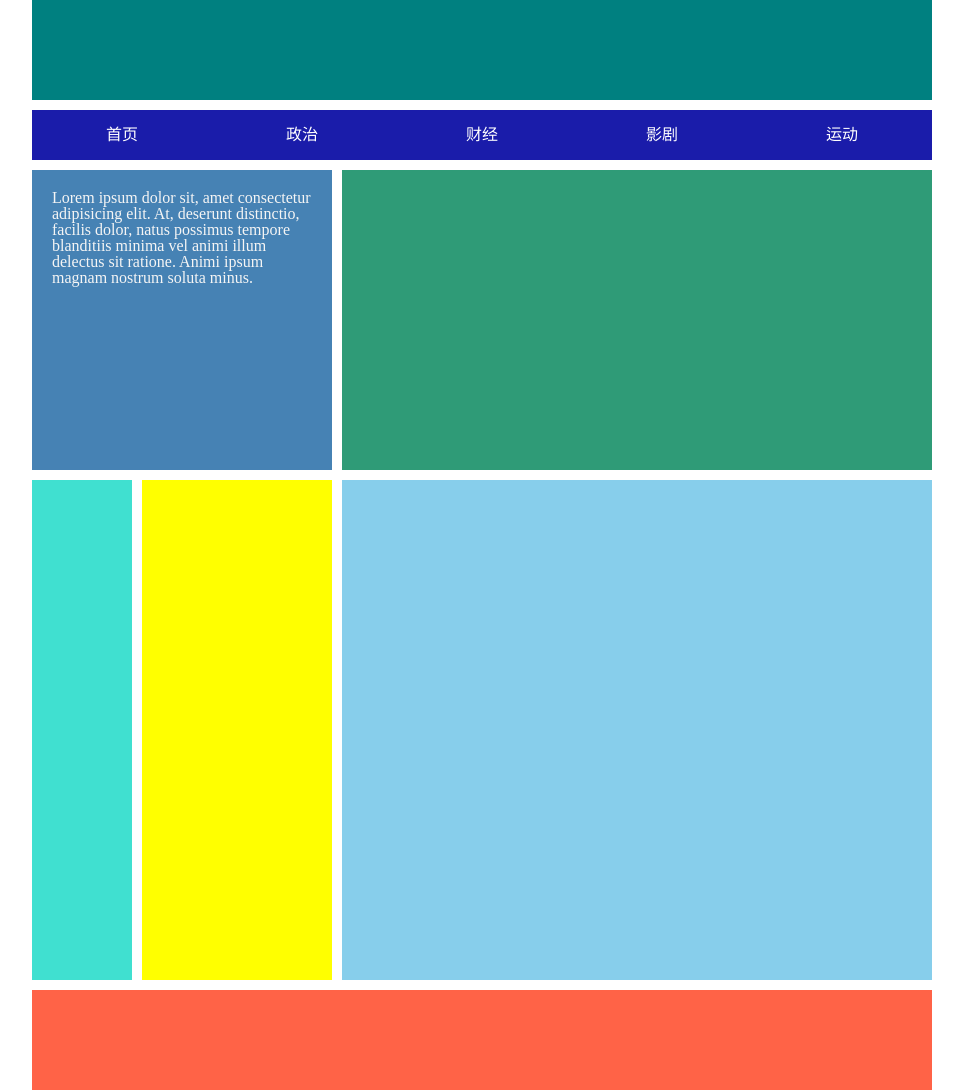
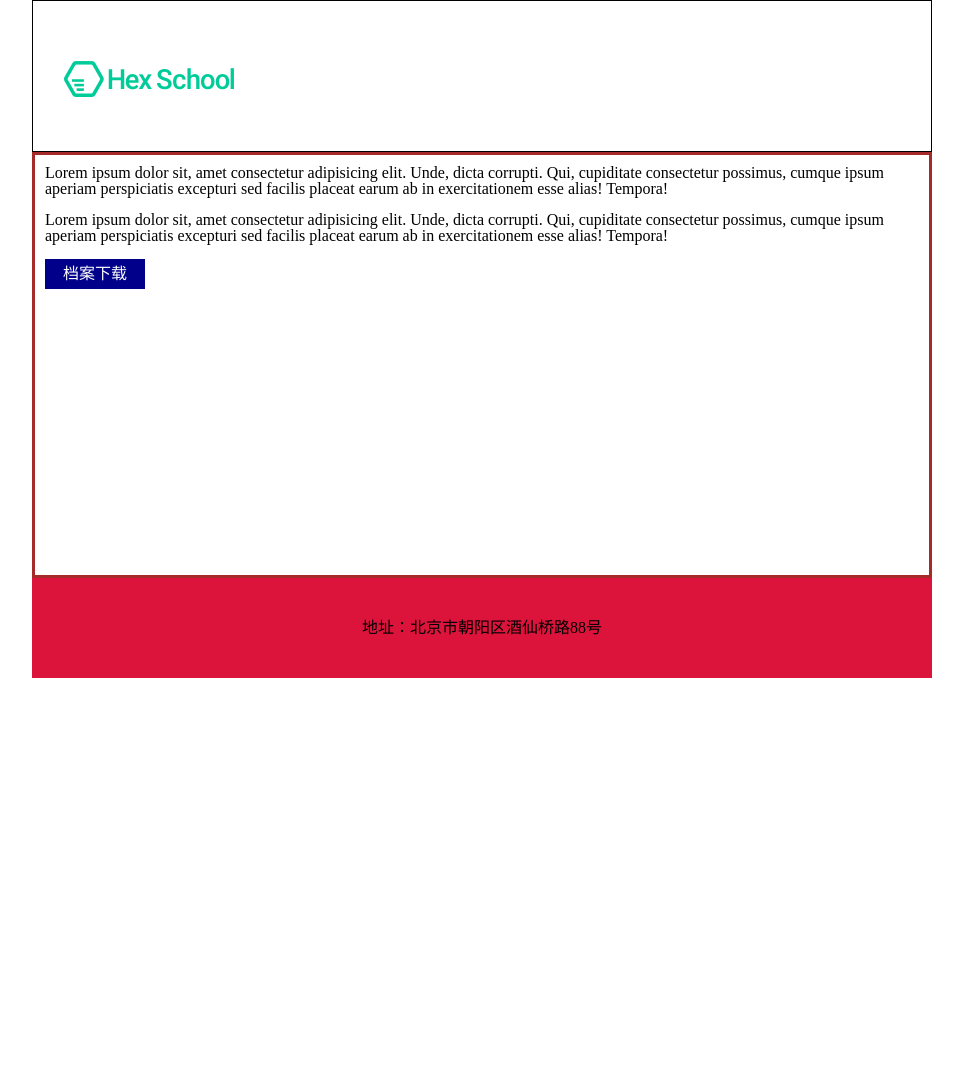
Before and after one commit to mrjas0n/front-end-developer-exercise, a plain HTML site: page index.html in a window 1280 px wide. Shown: the whole page, without its empty margins (158-1121 px from the left). After the commit the page ends 800 px from the top, so only its background shows below. Drawn offline with Linux system fonts and the light colour scheme.

Commit message:
Revert "assement2"
This reverts commit 49be74bc907d62138ede58a6e880ca2d00f333c0.

```diff
--- a/css/style.css
+++ b/css/style.css
@@ -47,103 +47,47 @@ table {
 	border-spacing: 0;
 }
 
-.header{
-    background-color: teal;
-    height: 100px;
-    margin-bottom: 10px;
-}
-
 .wrap{
     width: 900px;
     margin: 0 auto;
 }
 
+.header{
+    border: 1px solid black;
+    height: 150px;
+}
+
 .content{
-    /* height: 600px; */
-    float: left;
-    width: 900px;
-    margin-bottom: 10px;
+    border: 3px solid brown;
+    height: 400px;
+    padding: 10px;
 }
 
 .footer{
-    background-color: tomato;
+    background-color: crimson;
     height: 100px;
+    text-align: center;
+    line-height: 100px;
 }
 
-.box1{
-    background-color: turquoise;
-    width: 100px;
-    height: 500px;
-    float: left;
-    margin-right: 10px;
+img{
+    margin: 60px auto auto 30px;
+}
+p{
+    padding-bottom: 15px;
 }
 
-.box2{
-    background-color: yellow;
-    width: 190px;
-    height: 500px;
-    float: left;
-    margin-right: 10px;
-}
-
-.box3{
-    background-color: skyblue;
-    width: 590px;
-    height: 500px;
-    float: left;
-}
-
-.left{
-    background-color: steelblue;
-    width: 300px;
-    height: 300px;
-    float: left;
-
-    margin-right: 10px;
-}
-
-.right{
-    background-color: rgb(47, 155, 119);
-    width: 590px;
-    height: 100%;
-    float: left;
-}
-
-.clearfix{
-    clear: both;
-}
-
-.menu{
-    margin-bottom: 10px;
-    height: 300px;
-
-}
-
-p{
-    padding: 20px;
-    color: whitesmoke;
-}
-
-.topmenu li{
-    float: left;
-}
-
-.topmenu{
-    height: 50px;
-    margin-bottom: 10px;
-}
-
-.topmenu li a{
-    width: 180px;
-    height: 50px;
+.content a{
     display: block;
-    background-color: rgb(26, 28, 170);
+    height: 30px;
+    width: 100px;
+    background-color: darkblue;
+    color: white;
     text-decoration: none;
     text-align: center;
-    line-height: 50px;
-    color: rgb(255, 255, 255);
+    line-height: 30px;
+    box-sizing: border-box;
 }
-
-.topmenu li a:hover{
-    background-color: darkorange;
+a:hover{
+    background-color: violet;
 }
--- a/css/style2.css
+++ /dev/null
@@ -1,129 +0,0 @@
-/* http://meyerweb.com/eric/tools/css/reset/
-   v2.0 | 20110126
-   License: none (public domain)
-*/
-
-html, body, div, span, applet, object, iframe,
-h1, h2, h3, h4, h5, h6, p, blockquote, pre,
-a, abbr, acronym, address, big, cite, code,
-del, dfn, em, img, ins, kbd, q, s, samp,
-small, strike, strong, sub, sup, tt, var,
-b, u, i, center,
-dl, dt, dd, ol, ul, li,
-fieldset, form, label, legend,
-table, caption, tbody, tfoot, thead, tr, th, td,
-article, aside, canvas, details, embed,
-figure, figcaption, footer, header, hgroup,
-menu, nav, output, ruby, section, summary,
-time, mark, audio, video {
-	margin: 0;
-	padding: 0;
-	border: 0;
-	font-size: 100%;
-	font: inherit;
-	vertical-align: baseline;
-}
-/* HTML5 display-role reset for older browsers */
-article, aside, details, figcaption, figure,
-footer, header, hgroup, menu, nav, section {
-	display: block;
-}
-body {
-	line-height: 1;
-}
-ol, ul {
-	list-style: none;
-}
-blockquote, q {
-	quotes: none;
-}
-blockquote:before, blockquote:after,
-q:before, q:after {
-	content: '';
-	content: none;
-}
-table {
-	border-collapse: collapse;
-	border-spacing: 0;
-}
-
-.wrap{
-    width: 1000px;
-    margin: 0 auto;
-}
-
-.header{
-    background-color: darkred;
-    height: 200px;
-    margin-bottom: 20px;
-}
-
-.logo{
-    float: left;
-    margin: 30px auto auto 30px;
-}
-
-.topmenu{
-    height: 200px;
-    float: right;
-    margin-right: 20px;
-}
-
-.topmenu li{
-    display: block;
-    height: 100px;
-    text-align: center;
-    float: right;
-    line-height: 100px;
-    margin: 10px;
-}
-
-.topmenu li a{
-    color: white;
-    text-decoration: none;
-}
-
-.box1{
-    background-color: black;
-    width: 200px;
-    height: 200px;
-    color: white;
-    padding: 10px;
-    box-sizing: border-box;
-    float: left;
-}
-
-.box2{
-    background-color: thistle;
-    width: 700px;
-    height: 80px;
-    padding: 10px;
-    box-sizing: border-box;
-    float: left;
-}
-
-.box3{
-    background-color: blue;
-    width: 100px;
-    height: 150px;
-    padding: 10px;
-    box-sizing: border-box;
-    float: left;
-    color: white;
-
-}
-
-.content{
-
-    margin-bottom: 20px;
-
-}
-
-.footer{
-    background-color: gray;
-    height: 100px;
-}
-
-.clearfix{
-    clear: both;
-}
--- a/index.html
+++ b/index.html
@@ -8,30 +8,23 @@
 </head>
 <body>
     <div class="wrap">
-        <div class="header"></div>
-        <div class="topmenu">
-            <ul>
-                <li><a href="#">首页</a></li>
-                <li><a href="#">政治</a></li>
-                <li><a href="#">财经</a></li>
-                <li><a href="#">影剧</a></li>
-                <li><a href="#">运动</a></li>
-            </ul>
+        <div class="header">
+            <img src="../front-end-developer-exercise/img/007 logo.png" alt="">
         </div>
         <div class="content">
-            <div class="menu">
-                <div class="left">
-                    <p>Lorem ipsum dolor sit, amet consectetur adipisicing elit. At, deserunt distinctio, facilis dolor, natus possimus tempore blanditiis minima vel animi illum delectus sit ratione. Animi ipsum magnam nostrum soluta minus.</p>
-                </div>
-                <div class="right"></div>
-            </div>
-
-            <div class="box1"></div>
-            <div class="box2"></div>
-            <div class="box3"></div>
+            <p>
+                Lorem ipsum dolor sit, amet consectetur adipisicing elit. Unde, dicta corrupti. Qui, cupiditate consectetur possimus, cumque ipsum aperiam perspiciatis excepturi sed facilis placeat earum ab in exercitationem esse alias! Tempora!
+            </p>
+            <p>
+                Lorem ipsum dolor sit, amet consectetur adipisicing elit. Unde, dicta corrupti. Qui, cupiditate consectetur possimus, cumque ipsum aperiam perspiciatis excepturi sed facilis placeat earum ab in exercitationem esse alias! Tempora!
+            </p>
+            <a href="#">档案下载</a>
         </div>
-        <div class="clearfix"></div>
-        <div class="footer"></div>
+        <div class="footer">
+            <p>
+                地址：北京市朝阳区酒仙桥路88号
+            </p>
+        </div>
     </div>
 </body>
 </html>
```
Also changed, not shown: index2.html (deleted, +0 -38 lines).
